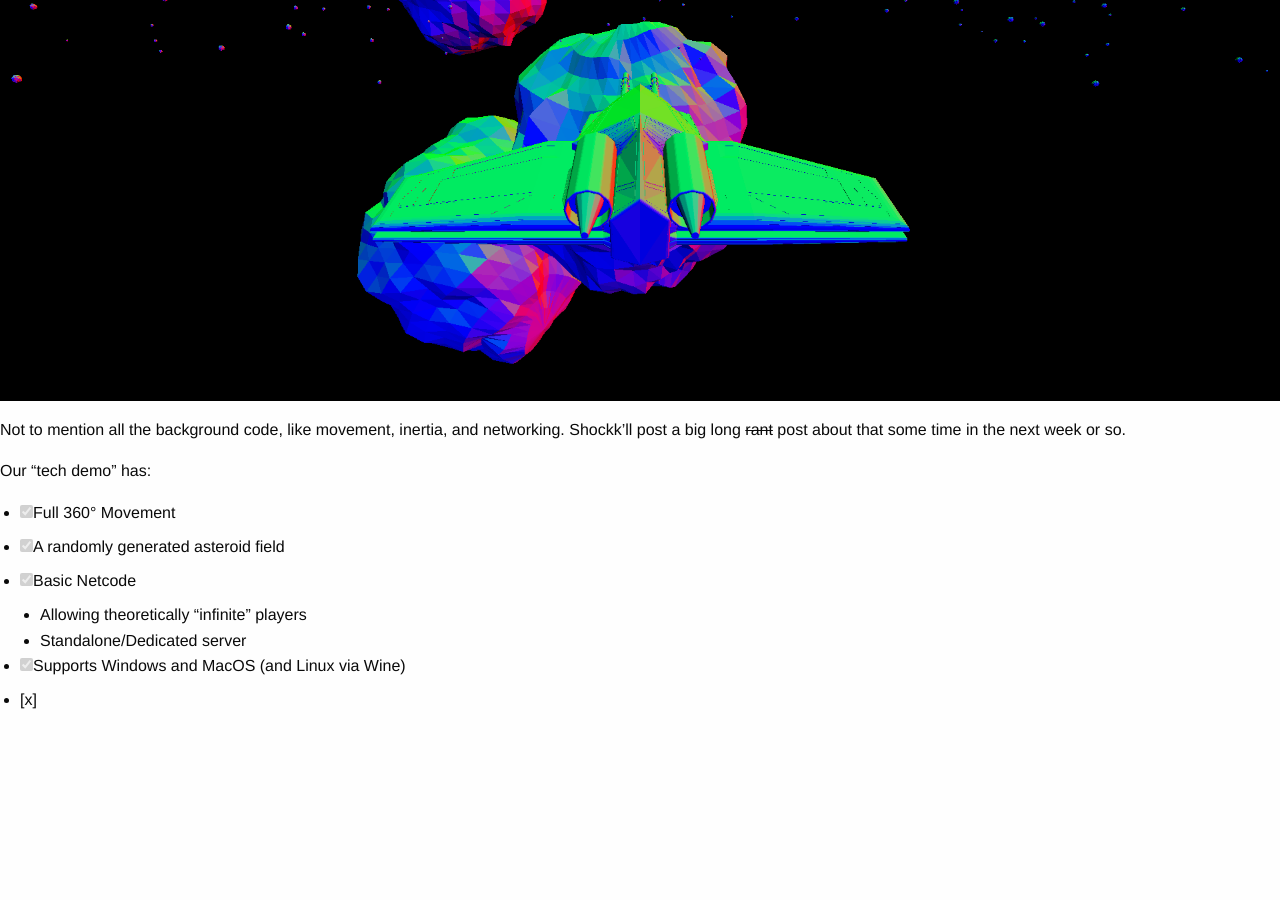
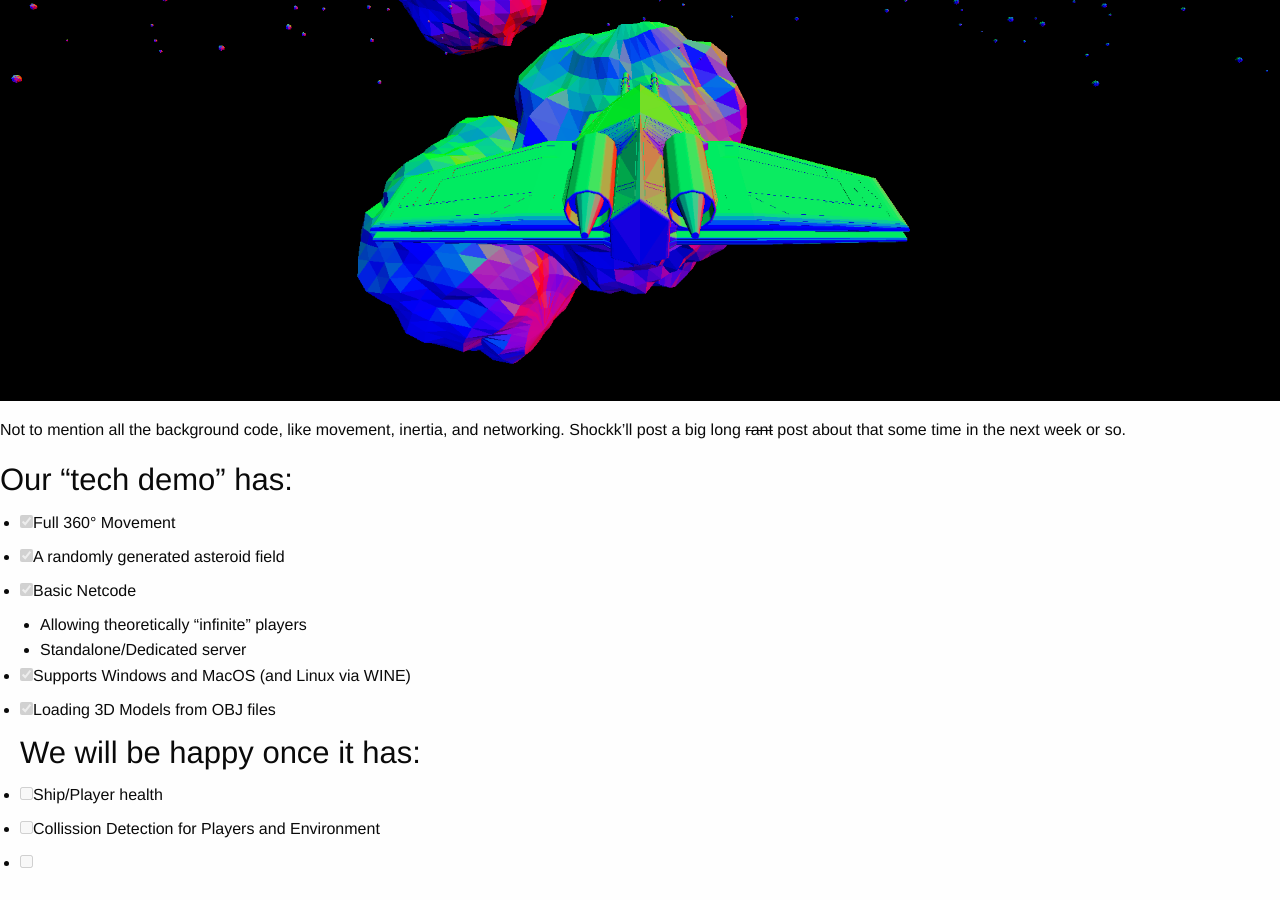
Before and after one commit to ori-sky/polar-space, a Jekyll site: the page built from _posts/2019-08-03-hello-world.md, in a window 1280 px wide and 900 px high, scrolled down 1743 px. Built offline with Jekyll 4.4.1, drawn with Linux system fonts in a browser that asks for light colours; our own code applies the rules of GitHub Pages for plain Markdown files; before the commit the page ends 2472 px from its top, so only the background shows below that.

Commit message:
_posts/2019-08-03-hello-world.md updated from https://stackedit.io/

```diff
--- a/_posts/2019-08-03-hello-world.md
+++ b/_posts/2019-08-03-hello-world.md
@@ -32,20 +32,21 @@ To this:
 
 Not to mention all the background code, like movement, inertia, and networking. Shockk'll post a big long ~~rant~~ post about that some time in the next week or so.
 
-Our "tech demo" has:
-
+### Our "tech demo" has:
  - [x] Full 360° Movement
  - [x] A randomly generated asteroid field
  - [x] Basic Netcode
 	 - Allowing theoretically "infinite" players
 	 - Standalone/Dedicated server
- - [x] Supports Windows and MacOS (and Linux via Wine)
- - [x]
-
+ - [x] Supports Windows and MacOS (and Linux via WINE)
+ - [x] Loading 3D Models from OBJ files
+### We will be happy once it has:
+- [ ] Ship/Player health
+- [ ] Collission Detection for Players and Environment
+- [ ]
 <!--stackedit_data:
-eyJoaXN0b3J5IjpbLTIwODY5MzgyNDksNjk5MDM1MzA0LDc5MT
-UxMjAzOCw4MzQ3OTUyNzMsLTE2MDcyNjAxMjksLTExNTIxNjQx
-MzIsLTEzMzc0NzU4MTIsLTExMjgwMzE3NTAsLTEwNzI4NDI0ND
-AsLTIwMzM3MzIxNzgsMjEyOTAxNDQxNCwzMTg2ODUyOThdfQ==
-
+eyJoaXN0b3J5IjpbMzA2NzQ5Mzg5LDY5OTAzNTMwNCw3OTE1MT
+IwMzgsODM0Nzk1MjczLC0xNjA3MjYwMTI5LC0xMTUyMTY0MTMy
+LC0xMzM3NDc1ODEyLC0xMTI4MDMxNzUwLC0xMDcyODQyNDQwLC
+0yMDMzNzMyMTc4LDIxMjkwMTQ0MTQsMzE4Njg1Mjk4XX0=
 -->
```
